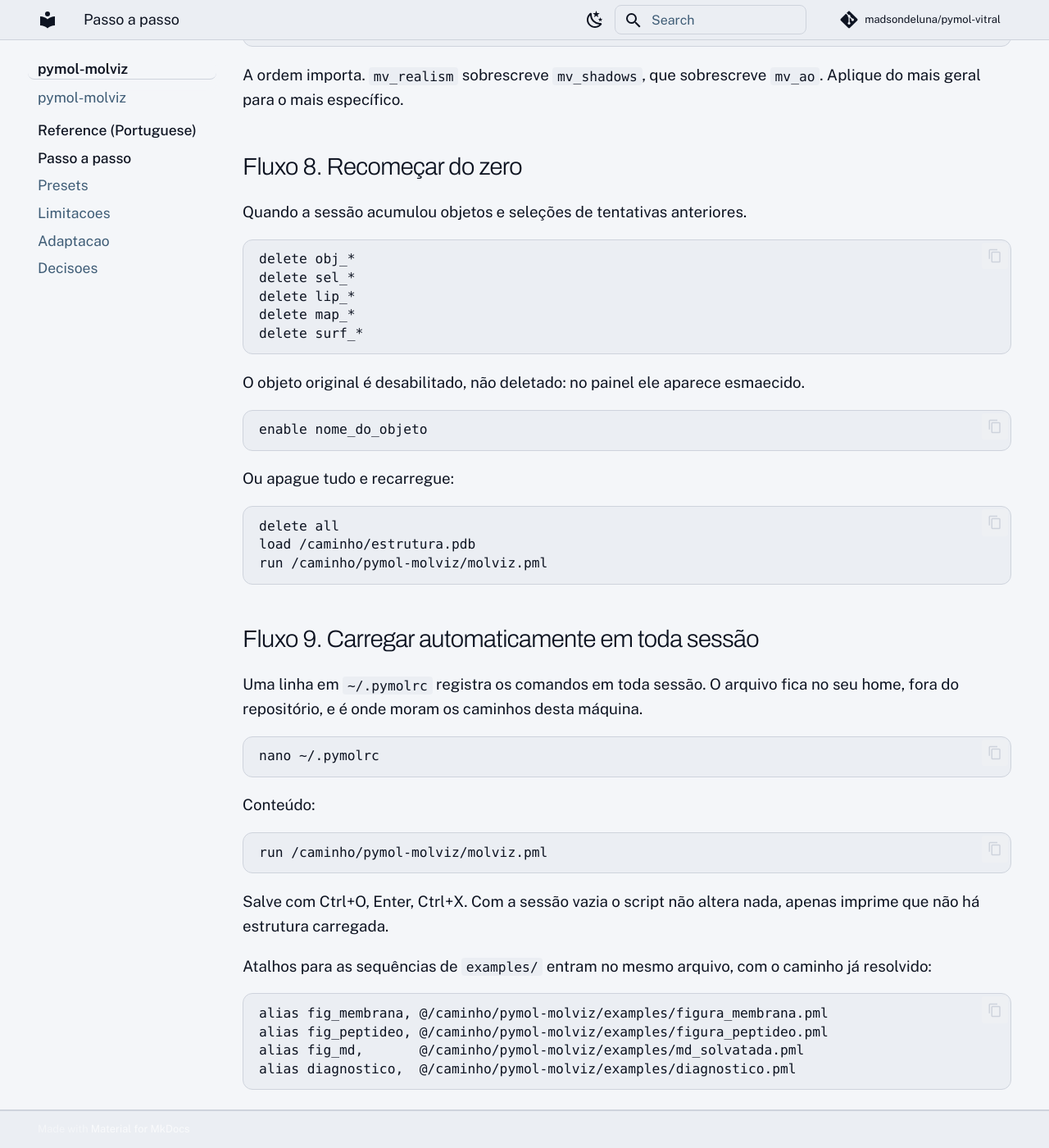
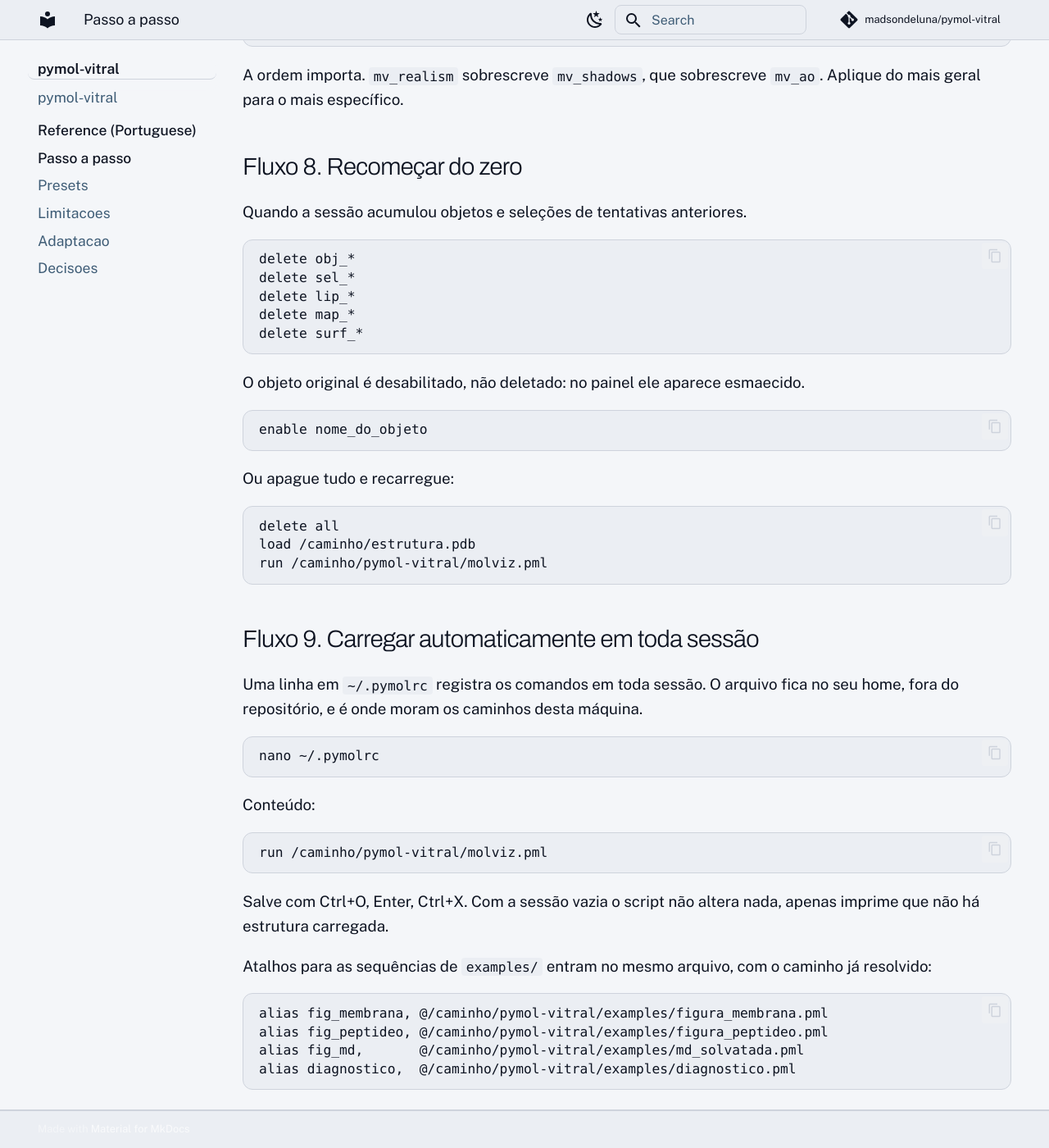
Before and after one commit to madsondeluna/pymol-vitral, an MkDocs documentation site: the page built from docs/passo-a-passo.md, in a window 1280 px wide and 1400 px high, scrolled down 9447 px. Shown: the whole window at 82% size. Built offline with MkDocs 1.6.1 and Material for MkDocs 9.7.7, drawn with Linux system fonts in a browser that asks for light colours; some web fonts are replaced; comment, search, counter and statistics services are not loaded; some of the changed text lies outside the part shown.

Commit message:
Rename the project to pymol-vitral across title, docs and example paths

````diff
--- a/docs/passo-a-passo.md
+++ b/docs/passo-a-passo.md
@@ -13,7 +13,7 @@ Comentário no fim de uma linha de comando não funciona. `set sphere_scale, 0.5
 # nota` faz o PyMOL tentar converter `0.55 # nota` em número e falhar. Por isso
 a explicação vem sempre na linha de cima.
 
-Substitua `/caminho/pymol-molviz/` pelo local real do repositório.
+Substitua `/caminho/pymol-vitral/` pelo local real do repositório.
 
 Para a referência completa, ver `presets.md`. Para os problemas conhecidos, ver
 `limitacoes.md`.
@@ -25,7 +25,7 @@ estiver na sessão.
 
 ```
 load /caminho/membrana.pdb
-run /caminho/pymol-molviz/molviz.pml
+run /caminho/pymol-vitral/molviz.pml
 ```
 
 Ele aplica o `preset_memb1` e imprime as contagens. Procure a linha que começa
@@ -149,7 +149,7 @@ enable obj_wat
 
 ```
 load /caminho/proteina.pdb
-run /caminho/pymol-molviz/molviz.pml
+run /caminho/pymol-vitral/molviz.pml
 ```
 
 O preset inicial sai do tamanho: abaixo de 60 resíduos abre em all-atom por
@@ -273,7 +273,7 @@ está na cadeia lateral e não na topologia global.
 
 ```
 load /caminho/peptideo.pdb
-run /caminho/pymol-molviz/molviz.pml
+run /caminho/pymol-vitral/molviz.pml
 ```
 
 Abaixo de 60 resíduos ele já abre no `preset_prot6`.
@@ -314,7 +314,7 @@ Depois:
 
 ```
 load /caminho/frame.pdb
-run /caminho/pymol-molviz/molviz.pml
+run /caminho/pymol-vitral/molviz.pml
 
 # água a 4 A e íons a 6 A da proteína, o resto do solvente oculto
 preset_prot7
@@ -385,7 +385,7 @@ Os dicionários `LIPID_RESN` e `CG_NAMES` ficam no topo de
 
 ```
 delete obj_*
-run /caminho/pymol-molviz/molviz.pml
+run /caminho/pymol-vitral/molviz.pml
 ```
 
 ## Fluxo 7. Ajustar iluminação
@@ -441,7 +441,7 @@ Ou apague tudo e recarregue:
 ```
 delete all
 load /caminho/estrutura.pdb
-run /caminho/pymol-molviz/molviz.pml
+run /caminho/pymol-vitral/molviz.pml
 ```
 
 ## Fluxo 9. Carregar automaticamente em toda sessão
@@ -456,7 +456,7 @@ nano ~/.pymolrc
 Conteúdo:
 
 ```
-run /caminho/pymol-molviz/molviz.pml
+run /caminho/pymol-vitral/molviz.pml
 ```
 
 Salve com Ctrl+O, Enter, Ctrl+X. Com a sessão vazia o script não altera nada,
@@ -466,8 +466,8 @@ Atalhos para as sequências de `examples/` entram no mesmo arquivo, com o
 caminho já resolvido:
 
 ```
-alias fig_membrana, @/caminho/pymol-molviz/examples/figura_membrana.pml
-alias fig_peptideo, @/caminho/pymol-molviz/examples/figura_peptideo.pml
-alias fig_md,       @/caminho/pymol-molviz/examples/md_solvatada.pml
-alias diagnostico,  @/caminho/pymol-molviz/examples/diagnostico.pml
+alias fig_membrana, @/caminho/pymol-vitral/examples/figura_membrana.pml
+alias fig_peptideo, @/caminho/pymol-vitral/examples/figura_peptideo.pml
+alias fig_md,       @/caminho/pymol-vitral/examples/md_solvatada.pml
+alias diagnostico,  @/caminho/pymol-vitral/examples/diagnostico.pml
 ```
--- a/mkdocs.yml
+++ b/mkdocs.yml
@@ -1,4 +1,4 @@
-site_name: pymol-molviz
+site_name: pymol-vitral
 site_description: Visualization presets for PyMOL, for lipid bilayers, proteins and peptides
 site_url: https://madsondeluna.com/pymol-vitral/
 repo_url: https://github.com/madsondeluna/pymol-vitral
@@ -66,7 +66,7 @@ markdown_extensions:
 nav:
   # Uma pagina so com tudo: os vinte presets, as imagens e os comandos. O
   # sumario na coluna esquerda e o indice dela.
-  - pymol-molviz: index.md
+  - pymol-vitral: index.md
   - Reference (Portuguese):
       - Passo a passo: passo-a-passo.md
       - Presets: presets.md
--- a/pymol_molviz/__init__.py
+++ b/pymol_molviz/__init__.py
@@ -6,7 +6,7 @@ molecular: membranas lipidicas, proteinas e peptideos.
 
 Carregamento normal, de dentro do PyMOL:
 
-    run /caminho/pymol-molviz/molviz.pml
+    run /caminho/pymol-vitral/molviz.pml
 
 Ou, se o pacote estiver no PYTHONPATH:
 
````
Also changed, not shown: README.md (+10 -10 lines), docs/adaptacao.md (+1 -1 lines), docs/index.md (+10 -10 lines), docs/limitacoes.md (+1 -1 lines), examples/README.md (+2 -2 lines), 1 other file.
